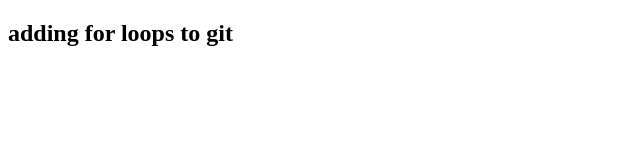
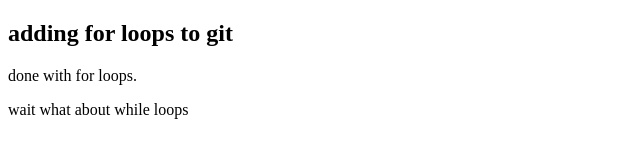
Before and after one commit to Shikhar-github-dotcom/apni-kaksha-, a plain HTML site: page for loops.html in a window 1280 px wide. Shown: the whole page, without its empty margins (0-640 px from the left). Drawn offline with Linux system fonts and the light colour scheme.

Commit message:
other work

```diff
--- a/for loops.html
+++ b/for loops.html
@@ -4,5 +4,8 @@
 
   <body>
       <h2>adding for loops to git </h2>
+
+      <p>done with for loops.</p>
+      <p> wait what about while loops</p>
   </body>
 </html>
```
